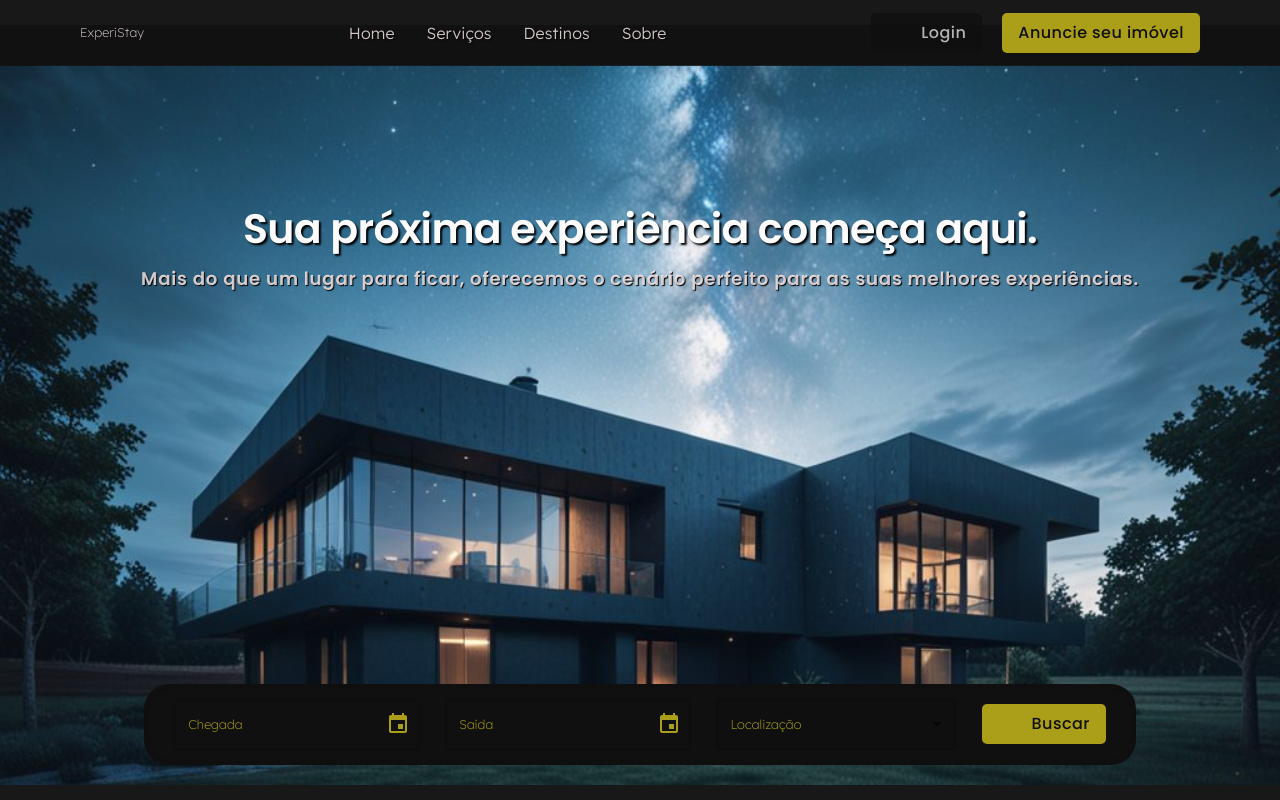
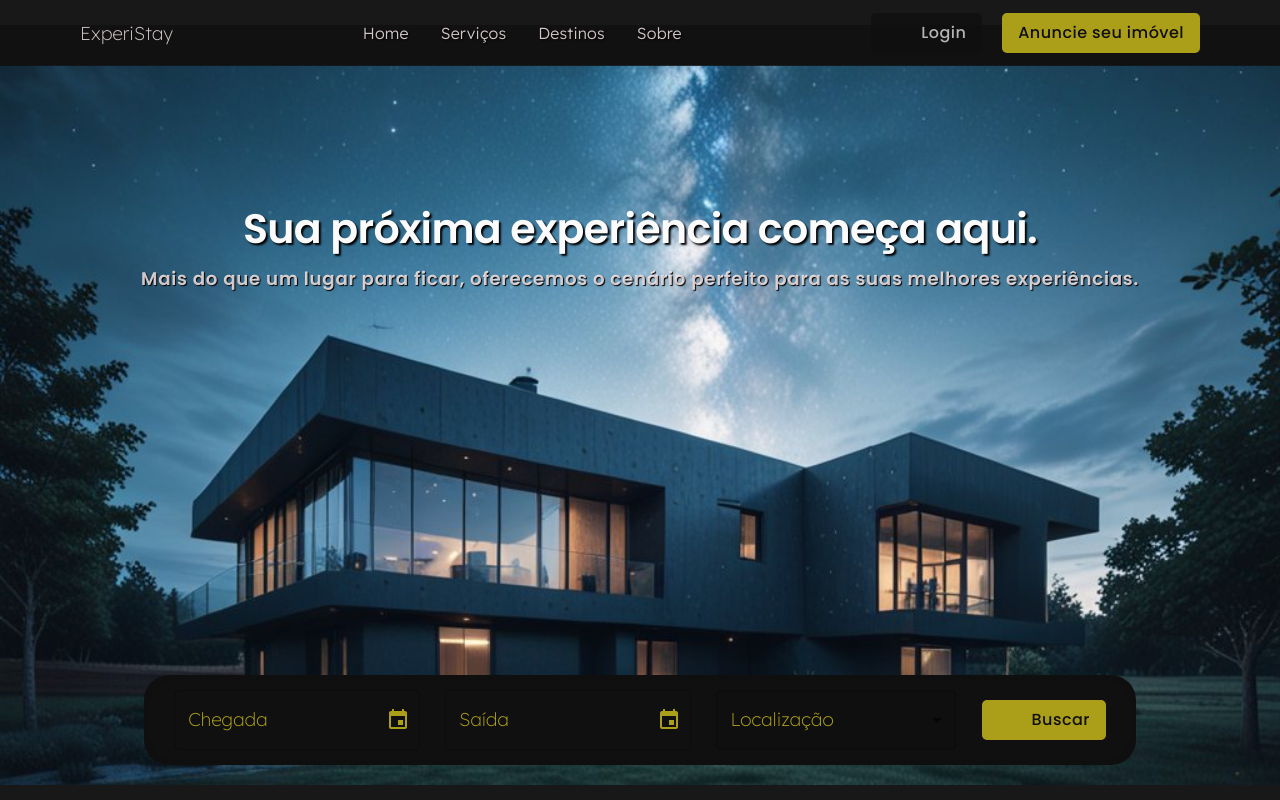
Before and after one commit to Leonardobern10/ExperiStay, a React (Vite) app: page / in a window 1280 px wide. Shown: the top 800 px of the page. Built offline with nearby package versions, Linux system fonts and the light colour scheme; some icons are missing; a web font is replaced by a local one.

Commit message:
update: fontsize

```diff
--- a/src/theme/theme.ts
+++ b/src/theme/theme.ts
@@ -82,7 +82,7 @@ theme = createTheme(theme, {
         },
         /** Textos extensos */
         body1: {
-               fontSize: '1rem',
+            fontSize: '1.2rem',
             fontWeight: 200,
             color: theme.palette.text.primary,
             fontFamily: 'Lexend, sans-serif',
@@ -91,7 +91,15 @@ theme = createTheme(theme, {
             },
         },
         /** Textos curtos */
-          body2: {},
+        body2: {
+            fontSize: '1.1rem',
+            fontWeight: 300,
+            color: theme.palette.text.primary,
+            fontFamily: 'Poppins, sans-serif',
+            [theme.breakpoints.up('md')]: {
+                fontSize: '.8rem',
+            },
+        },
         /** Subtitulo do titulo de apresentação */
         subtitle1: {
             fontSize: '1.2rem',
@@ -196,15 +204,12 @@ theme = createTheme(theme, {
                         transition: theme.transitions.create(
                             ['background-color', 'color'],
                             {
-                                        duration:
-                                             theme.transitions.duration.short,
-                                        easing: theme.transitions.easing
-                                             .easeInOut,
+                                duration: theme.transitions.duration.short,
+                                easing: theme.transitions.easing.easeInOut,
                             },
                         ),
                         '&:hover': {
-                                   backgroundColor:
-                                        theme.palette.secondary.main,
+                            backgroundColor: theme.palette.secondary.main,
                             color: theme.palette.primary.main,
                         },
                     }),
@@ -217,10 +222,8 @@ theme = createTheme(theme, {
                         transition: theme.transitions.create(
                             ['background-color', 'color'],
                             {
-                                        duration:
-                                             theme.transitions.duration.short,
-                                        easing: theme.transitions.easing
-                                             .easeInOut,
+                                duration: theme.transitions.duration.short,
+                                easing: theme.transitions.easing.easeInOut,
                             },
                         ),
                         '&:hover': {
```
Also changed, not shown: src/data/footerData.ts (indentation only). Lines whose indentation alone changed are shown as unchanged.
